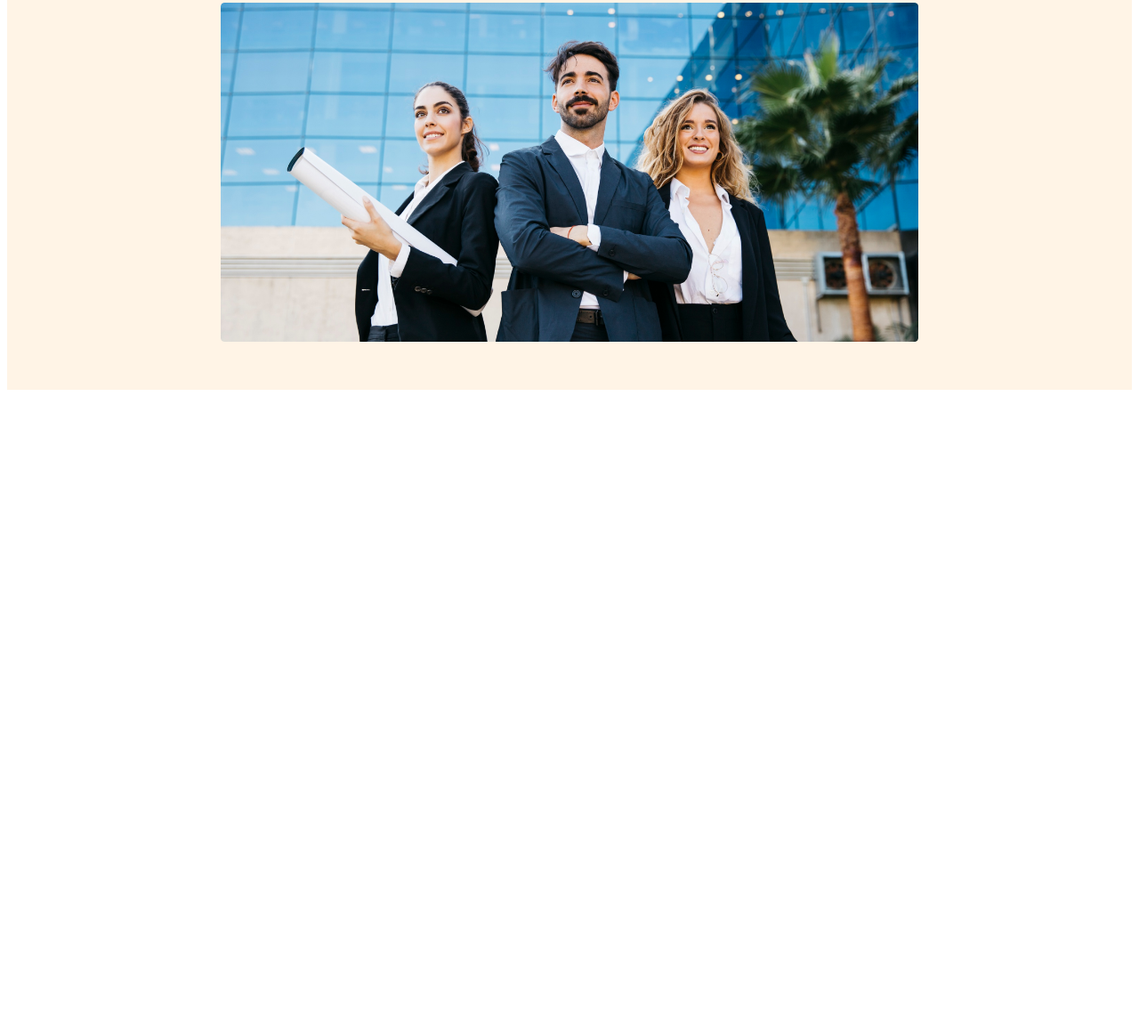
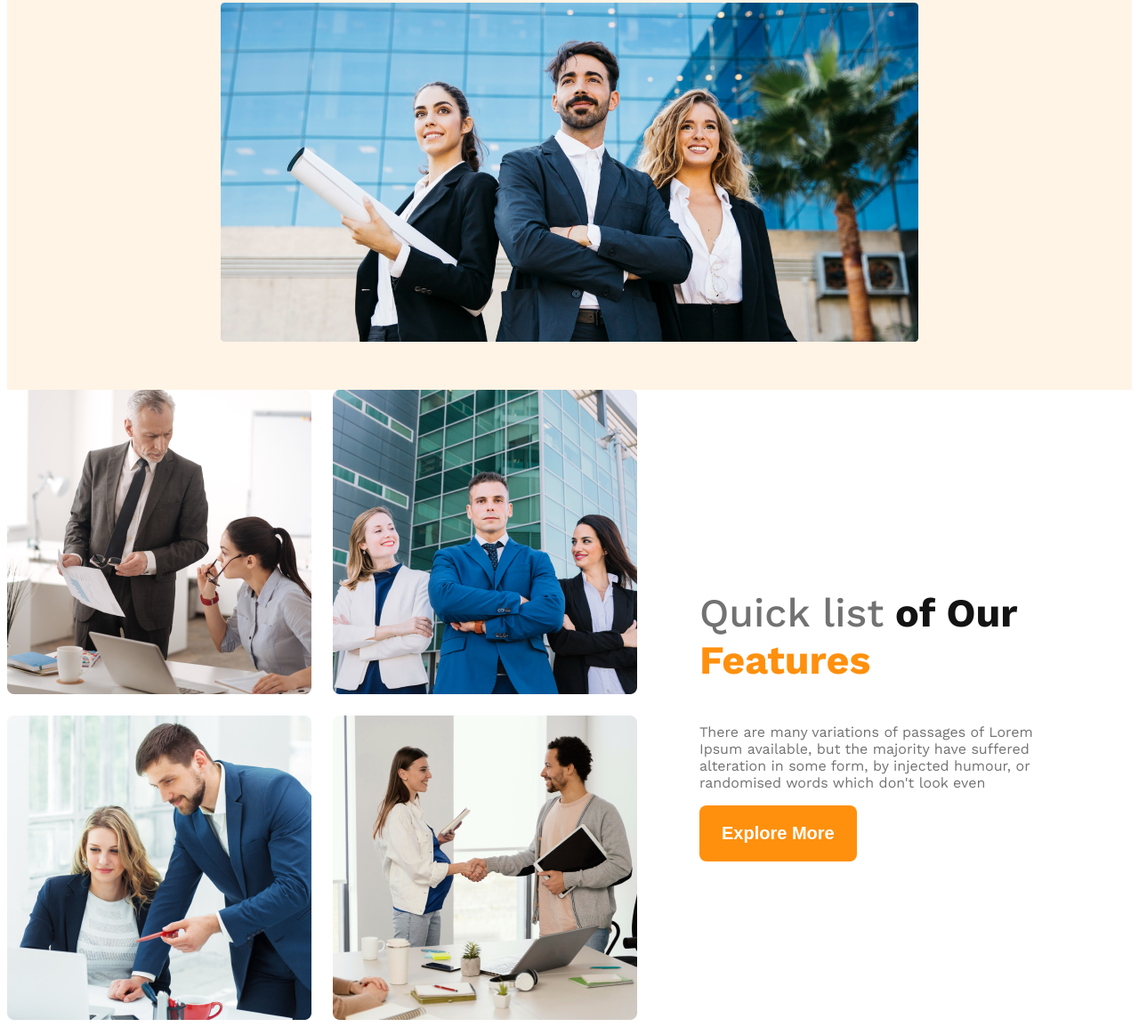
Before and after one commit to Payer62/g3-architects-practice, a plain HTML site: page index.html in a window 1280 px wide. Shown: the part 572-1726 px from the top of the page at 89% size. Before the commit the page ends 1018 px from the top, so only its background shows below. Drawn offline with nearby package versions, Linux system fonts and the light colour scheme.

Commit message:
feature added

```diff
--- a/index.html
+++ b/index.html
@@ -32,7 +32,21 @@
         </div>
     </header>
     <main>
-
+        <section>
+            <div class="teams-container">
+                <div class="teams-img-container">
+                    <img src="images/team1.png" alt="">
+                    <img src="images/team2.png" alt="">
+                    <img src="images/team3.png" alt="">
+                    <img src="images/team4.png" alt="">
+                </div>
+                <div class="teams-content">
+                    <h3 class="teams-title"><span class="quick-list">Quick list</span> <span class="of-our">of Our</span> <span class="text-teature">Features</span></h3>
+                    <p class="teams-description">There are many variations of passages of Lorem Ipsum available, but the majority have suffered alteration in some form, by injected humour, or randomised words which don't look even</p>
+                    <button class="btn-primary">Explore More</button>
+                </div>
+            </div>
+        </section>
     </main>
     <footer>
 
--- a/styles/style.css
+++ b/styles/style.css
@@ -81,3 +81,42 @@ nav ul li a{
         flex-direction: column;
     }
 }
+
+/* main styles */
+main{
+    max-width: 1440px;
+    margin: 0 auto;
+}
+/* feature styles */
+.teams-container{
+    display: flex;
+    align-items: center;
+}
+.teams-img-container{
+    display: grid;
+    grid-template-columns: repeat(2, 1fr);
+    gap: 24px;
+}
+.teams-content{
+    padding-left: 70px;
+    padding-right: 70px;
+}
+.teams-title{
+    font-size: 2.8rem;
+}
+.teams-title .quick-list{
+    color: #727272;
+    font-weight: 500;
+}
+.teams-title .of-our{
+    font-weight: 700;
+    color: #131313;
+}
+.teams-title .text-teature{
+    color: #FF900E;
+    font-weight: 700;
+}
+.teams-description{
+    color: #727272;
+    font-weight: 400;
+}
```
